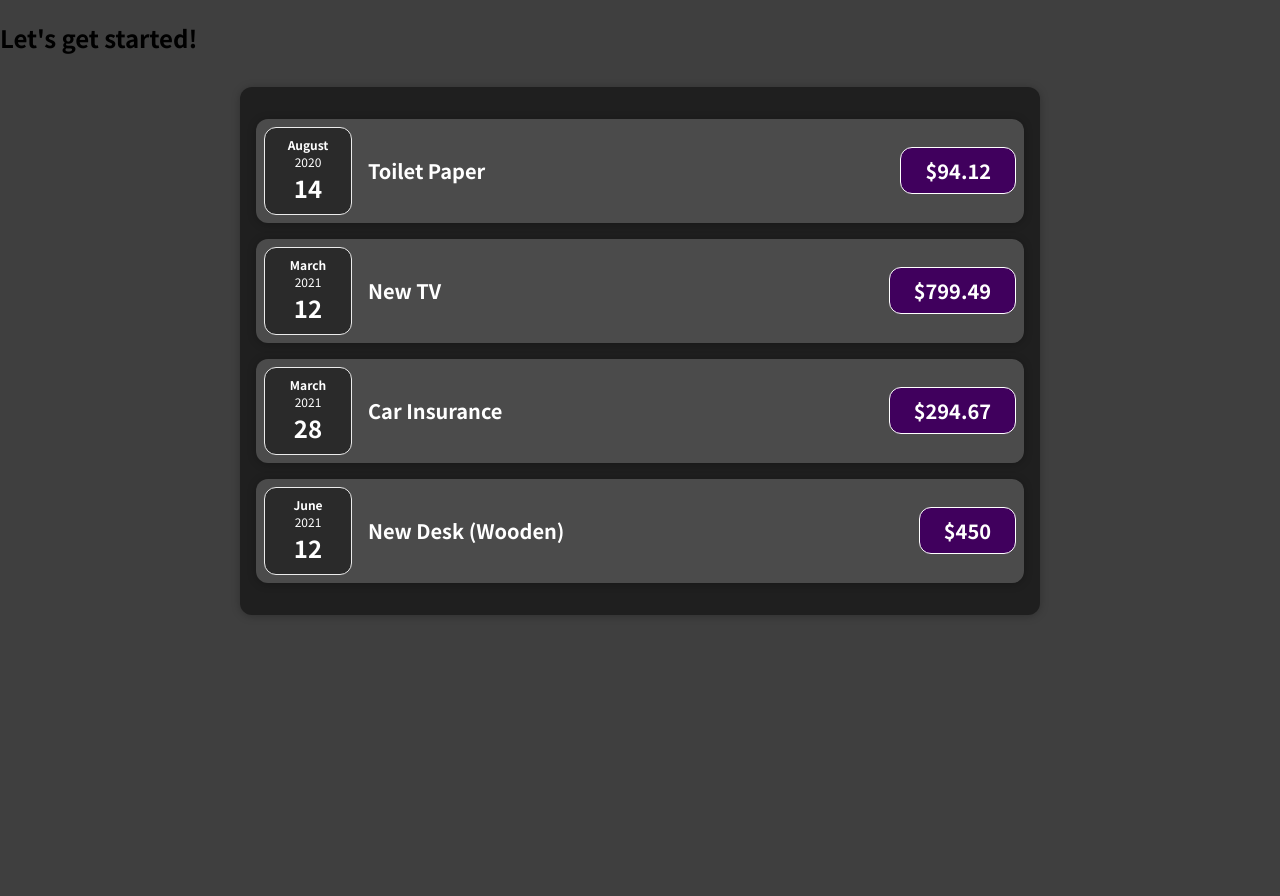
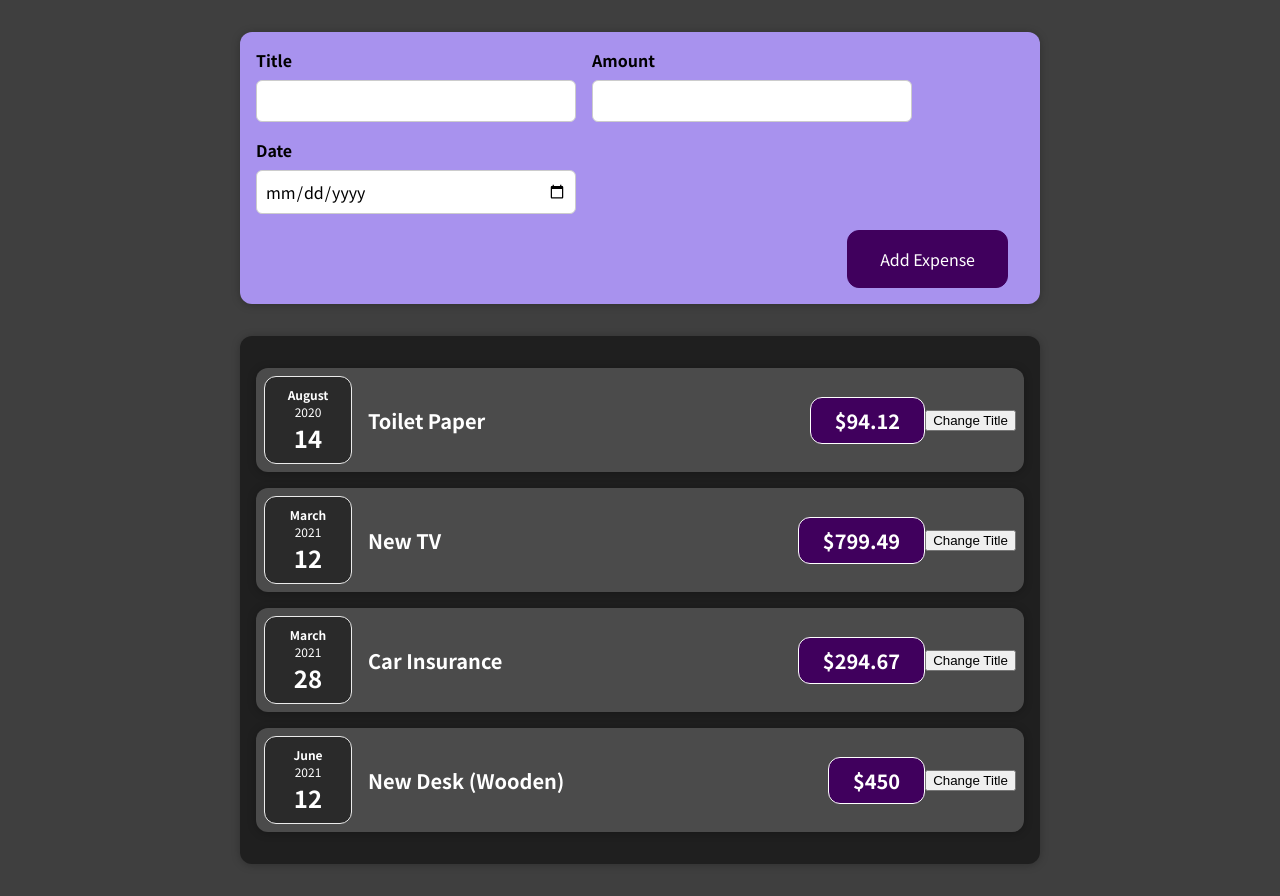
Before and after one commit to abhiedward001/Expense_react_app, a React (Create React App) app: page / in a window 1280 px wide. Before the commit the page ends 800 px from the top, so only its background shows below. Built offline with nearby package versions, Linux system fonts and the light colour scheme.

Commit message:
added state and added form

```diff
--- a/src/App.js
+++ b/src/App.js
@@ -1,7 +1,7 @@
 import React from 'react';
 
 import Expenses from './components/Expenses/Expenses';
-
+import NewExpense from './components/New Expense/NewExpense';
 const App = () => {
   const expenses = [
     {
@@ -34,7 +34,7 @@ const App = () => {
 
   return (
     <div>
-      <h2>Let's get started!</h2>
+      <NewExpense/>
       <Expenses items={expenses} />
     </div>
   );
--- a/src/components/Expenses/ExpenseItem.js
+++ b/src/components/Expenses/ExpenseItem.js
@@ -1,17 +1,26 @@
-import React from 'react';
-
+import React, { useState } from 'react';
 import ExpenseDate from './ExpenseDate';
 import Card from '../UI/Card';
 import './ExpenseItem.css';
 
 const ExpenseItem = (props) => {
-  return (
+
+//below is the state variable
+  const [title,setTitle] =useState(props.title);
+
+  const buttonhandler=()=>{
+    setTitle('updated');
+    console.log(title);
+  };
+
+  return(
     <Card className='expense-item'>
       <ExpenseDate date={props.date} />
       <div className='expense-item__description'>
-        <h2>{props.title}</h2>
+        <h2>{title}</h2>
         <div className='expense-item__price'>${props.amount}</div>
       </div>
+      <button onClick={buttonhandler}>Change Title</button>
     </Card>
   );
 }
--- /dev/null
+++ b/src/components/New Expense/FormComponent.css
@@ -0,0 +1,26 @@
+.new-expense__controls {
+  display: flex;
+  flex-wrap: wrap;
+  gap: 1rem;
+  margin-bottom: 1rem;
+  text-align: left;
+}
+
+.new-expense__control label {
+  font-weight: bold;
+  margin-bottom: 0.5rem;
+  display: block;
+}
+
+.new-expense__control input {
+  font: inherit;
+  padding: 0.5rem;
+  border-radius: 6px;
+  border: 1px solid #ccc;
+  width: 20rem;
+  max-width: 100%;
+}
+
+.new-expense__actions {
+  text-align: right;
+}
--- /dev/null
+++ b/src/components/New Expense/FormComponent.js
@@ -0,0 +1,31 @@
+import React from 'react'
+import './FormComponent.css';
+
+
+const FormComponent = () => {
+
+    return (
+        <form>
+            <div className="new-expense__controls">
+                <div className="new-expense__control">
+                    <label >Title</label>
+                    <input type="text" />
+                </div>
+                <div className="new-expense__control">
+                    <label >Amount</label>
+                    <input type="number" min="0" step="1" />
+                </div>
+                <div className="new-expense__control">
+                    <label >Date</label>
+                    <input type="date" />
+                </div>
+            </div>
+            <div className="new-expense__actions">
+                <button type="submit">Add Expense</button>
+            </div>
+        </form>
+
+    )
+}
+
+export default FormComponent;
--- /dev/null
+++ b/src/components/New Expense/NewExpense.css
@@ -0,0 +1,38 @@
+.new-expense {
+  background-color: #a892ee;
+  padding: 1rem;
+  margin: 2rem auto;
+  width: 50rem;
+  max-width: 95%;
+  border-radius: 12px;
+  text-align: center;
+  box-shadow: 0 1px 8px rgba(0, 0, 0, 0.25);
+}
+
+.new-expense button {
+  font: inherit;
+  cursor: pointer;
+  padding: 1rem 2rem;
+  border: 1px solid #40005d;
+  background-color: #40005d;
+  color: white;
+  border-radius: 12px;
+  margin-right: 1rem;
+}
+
+.new-expense button:hover,
+.new-expense button:active {
+  background-color: #510674;
+  border-color: #510674;
+}
+
+.new-expense button.alternative {
+  color: #220131;
+  border-color: transparent;
+  background-color: transparent;
+}
+
+.new-expense button.alternative:hover,
+.new-expense button.alternative:active {
+  background-color: #ddb3f8;
+}
--- /dev/null
+++ b/src/components/New Expense/NewExpense.js
@@ -0,0 +1,14 @@
+import React from 'react'
+import  FormComponent from './FormComponent';
+import './NewExpense.css';
+
+
+const NewExpense = () => {
+    return (
+        <div className="new-expense">
+            <FormComponent/>
+        </div>
+    )
+}
+
+export default NewExpense;
```
Also changed, not shown: 1 other file (tests, documents, lock files or other folders).
